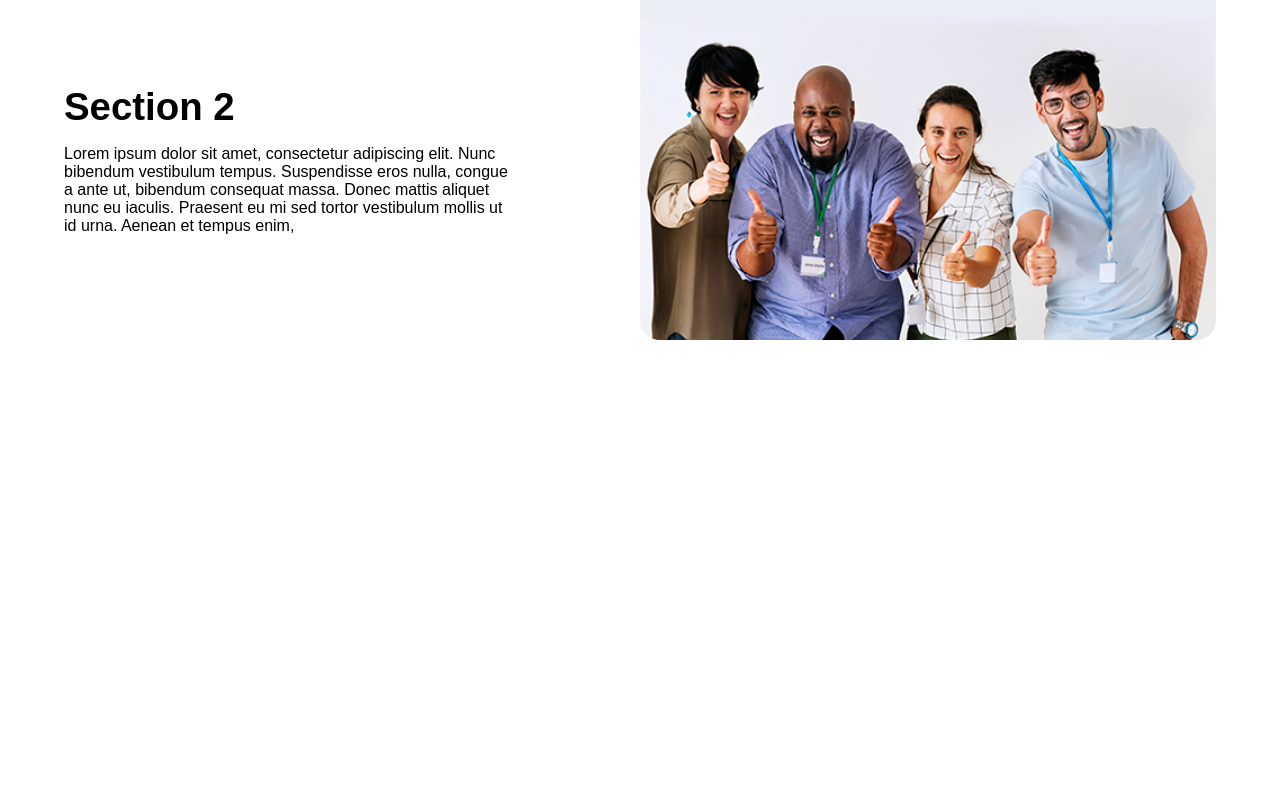
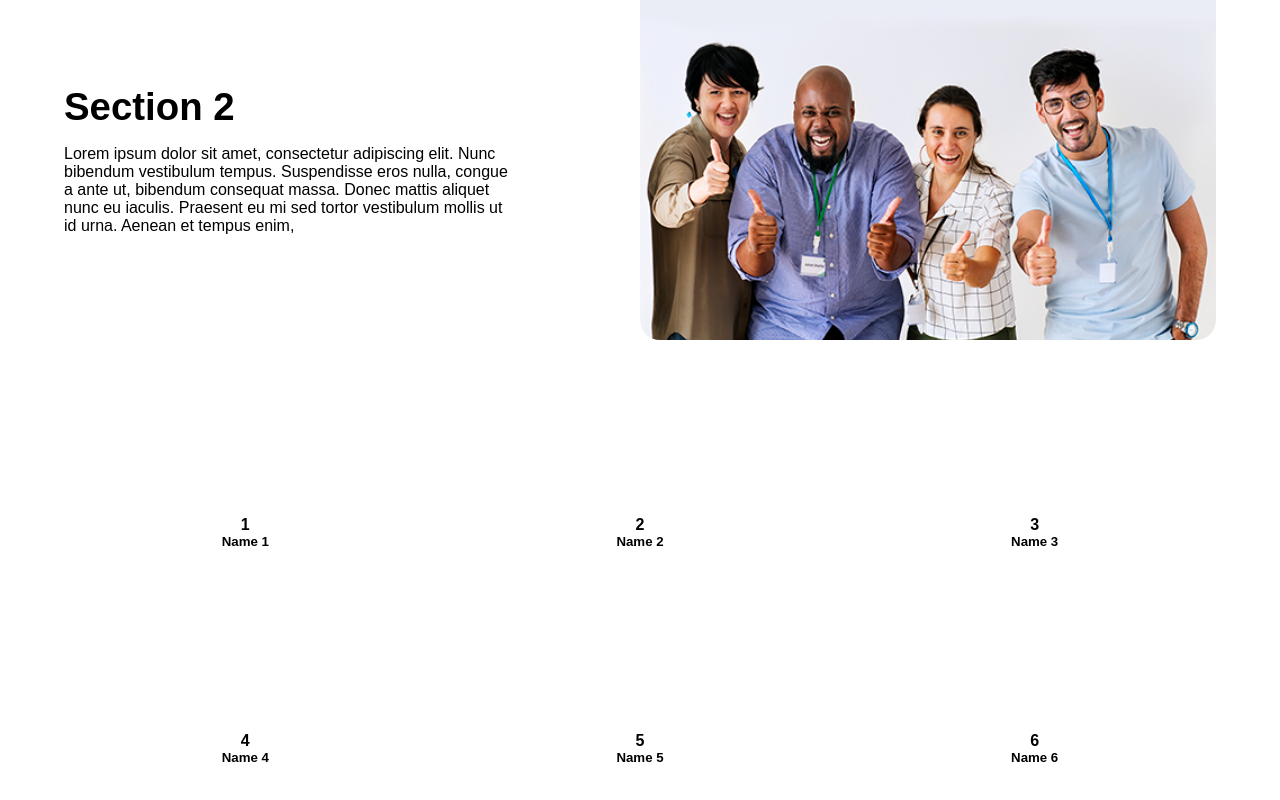
Before and after one commit to Mini-Sylar/Greenfly-Vue, a Vue app: page / in a window 1280 px wide. Shown: the part 1479-2279 px from the top of the page. Before the commit the page ends 1919 px from the top, so only its background shows below. Built offline with nearby package versions, Linux system fonts and the light colour scheme.

Commit message:
added fontawesome

```diff
--- a/index.html
+++ b/index.html
@@ -4,7 +4,11 @@
     <meta charset="UTF-8" />
     <link rel="icon" href="/favicon.ico" />
     <meta name="viewport" content="width=device-width, initial-scale=1.0" />
-    <title>Vite App</title>
+    <!-- <script
+      src="https://kit.fontawesome.com/f10280270c.js"
+      crossorigin="anonymous"
+    ></script> -->
+    <title>GreenFly Template</title>
   </head>
   <body>
     <div id="app"></div>
--- a/package.json
+++ b/package.json
@@ -7,6 +7,11 @@
     "preview": "vite preview --port 4173"
   },
   "dependencies": {
+    "@fortawesome/fontawesome-svg-core": "^6.2.0",
+    "@fortawesome/free-brands-svg-icons": "^6.2.0",
+    "@fortawesome/free-regular-svg-icons": "^6.2.0",
+    "@fortawesome/free-solid-svg-icons": "^6.2.0",
+    "@fortawesome/vue-fontawesome": "^2.0.9",
     "vue": "^2.7.7"
   },
   "devDependencies": {
--- a/src/App.vue
+++ b/src/App.vue
@@ -20,10 +20,14 @@
             <app-sections v-bind:section_content='section_content.content_2'>
            </app-sections>
            </div>
-
         </div>
-
       </section>
+       <!-- Grid Elements -->
+       <section>
+        <div class="is-a-container">
+          <app-grid></app-grid>
+        </div>
+       </section>
     </main>
   </div>
 </template>
@@ -33,6 +37,7 @@ import Header from "./components/Header.vue";
 import Landing from "./components/Landing.vue";
 import SeeWhy from "./components/SeeWhy.vue";
 import Sections from './components/Sections.vue';
+import GridElements from './components/GridElements.vue';
 export default {
   name: "Greenfly",
   data() {
@@ -58,6 +63,7 @@ export default {
     "app-landing": Landing,
     "app-seewhy": SeeWhy,
     "app-sections": Sections,
+    "app-grid": GridElements
   },
 };
 </script>
--- /dev/null
+++ b/src/components/GridElements.vue
@@ -0,0 +1,45 @@
+<template lang="">
+    <div class="grid-elements">
+        <div class="" v-for="(item, index) in content.icons" :key="index">
+            <div class="grid-item">
+                <h4>{{item}}</h4>
+                <h5>{{content.body[index]}}</h5>
+            </div>
+
+        </div>
+
+    </div>
+</template>
+<script>
+export default {
+    data() {
+        return {
+            content: {
+                icons: [1, 2, 3, 4, 5, 6],
+                body: ["Name 1", "Name 2", "Name 3", "Name 4", "Name 5", "Name 6"]
+
+            }
+        }
+    },
+}
+</script>
+<style scoped>
+.grid-elements {
+    display: grid;
+    grid-template-columns: repeat(3, 1fr);
+    grid-template-rows: repeat(2, 1fr);
+    grid-gap: 2rem;
+    grid-auto-columns: 1fr;
+    grid-auto-rows: 1fr;
+    grid-template-areas:
+        "a b c"
+        "d e f";
+    place-items: center;
+    height: 50vh
+}
+
+h4,
+h5 {
+    text-align: center;
+}
+</style>
```
Also changed, not shown: 1 other file (tests, documents, lock files or other folders).
